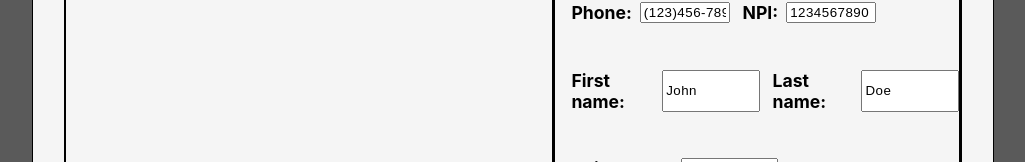
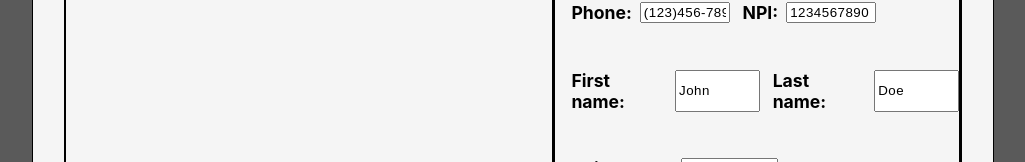
Before and after one commit to Asurakun1/prescription-simulator, a React (Create React App) app: page / in a window 1280 px wide. Shown: the part 467-629 px from the top of the page, without its empty margins (127-1152 px from the left). Built offline with nearby package versions, Linux system fonts and the light colour scheme.

Commit message:
minor adjustments

```diff
--- a/src/Components/RightHandWindow/DoctorInfoIns/DoctorInfoIns.css
+++ b/src/Components/RightHandWindow/DoctorInfoIns/DoctorInfoIns.css
@@ -19,7 +19,7 @@
 }
 
 .prescriber .doc-name h4 input {
-    max-width: 7vw;
+    max-width: 6vw;
 }
 
 .prescriber {
```
